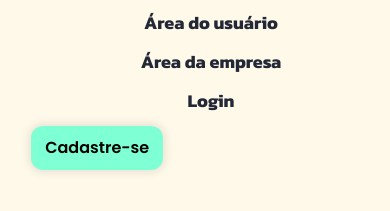
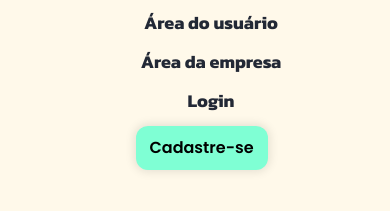
Before and after one commit to jaoviitor/navbar, a plain HTML site: page index.html in a window 390 px wide. Both pictures are taken after a click on the button 342 px from the left and 76 px from the top of the page. Shown: the part 127-338 px from the top of the page. Drawn offline with nearby package versions, Linux system fonts and the light colour scheme; a web font is replaced by a local one.

Commit message:
alteração no botão

```diff
--- a/src/styles/header.css
+++ b/src/styles/header.css
@@ -55,7 +55,7 @@ header{
         cursor: pointer;
     }
     #mobile-menu.active {
-        display: block;
+        display: flex;
         flex-direction: column;
         align-items: center;
     }
@@ -72,6 +72,6 @@ header{
     #mobile-menu button {
         display: flex;
         flex-direction: column;
-        margin-left: center;
+        margin-left: 4%;
     }
 }
```
